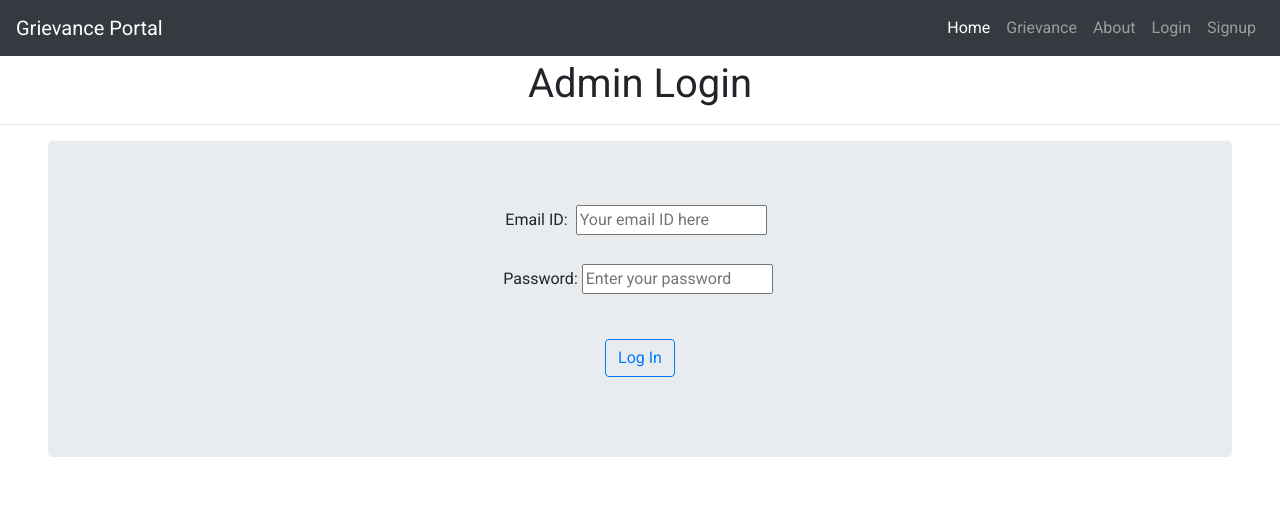
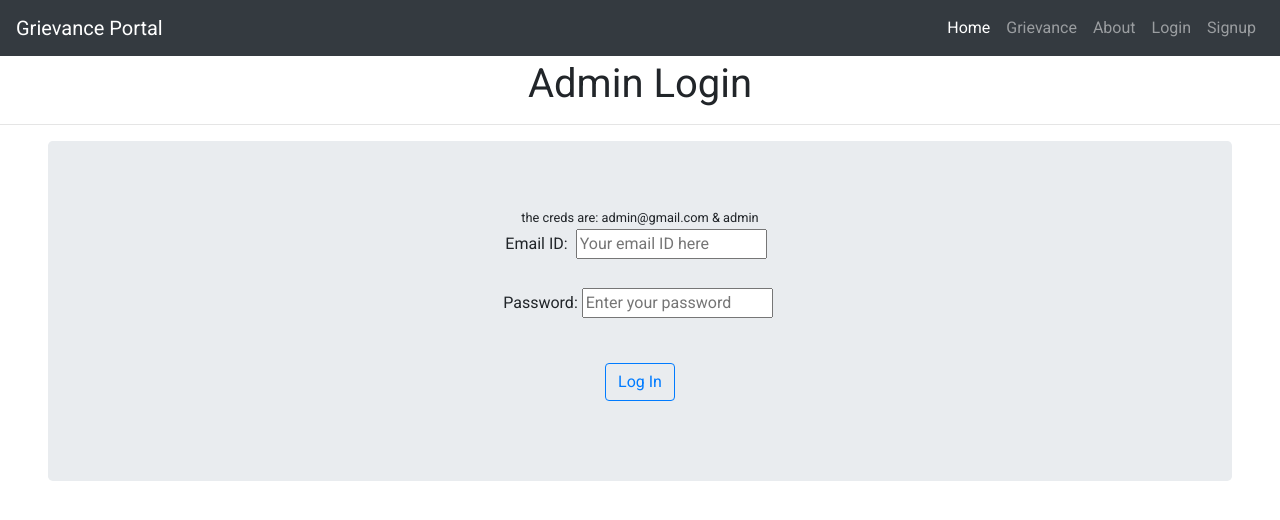
Before and after one commit to pujaagarwal5263/Grievance360, a React (Create React App) app: page /AdminLogin in a window 1280 px wide. Shown: the top 520 px of the page. Built offline with nearby package versions, Linux system fonts and the light colour scheme.

Commit message:
Update AdminLogin.jsx

```diff
--- a/src/components/AdminLogin.jsx
+++ b/src/components/AdminLogin.jsx
@@ -35,7 +35,7 @@ const AdminLogin =()=>{
 
         <form method="GET">
         <div className="form-group text-center jumbotron mx-5">
-
+        <small>the creds are: admin@gmail.com & admin</small>
         <div >
                 <label htmlFor="email">
                 Email ID:
```
